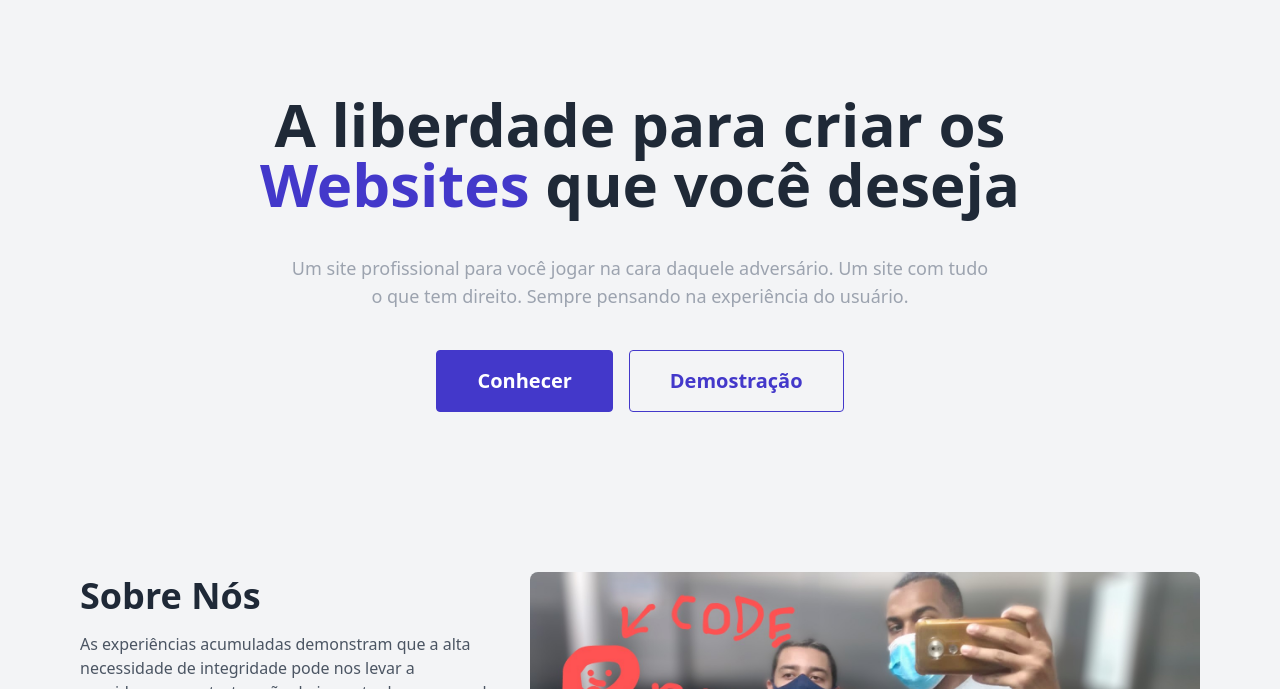
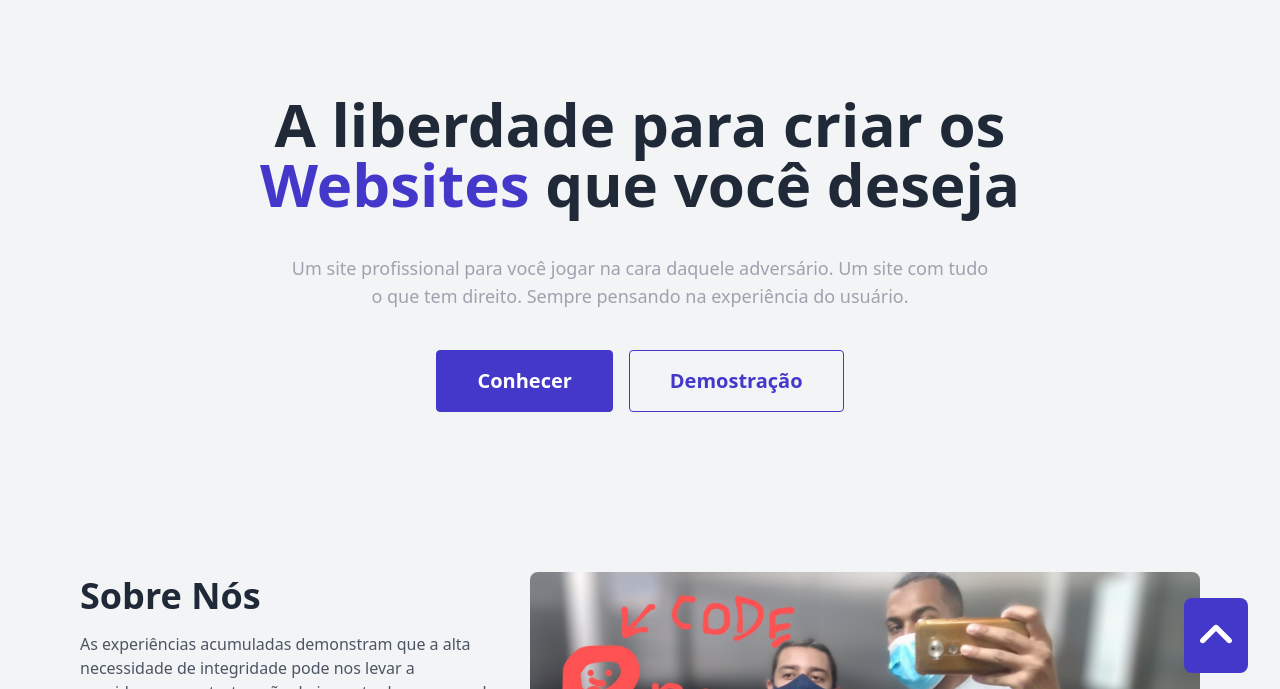
Before and after one commit to c0destep/damoncode, a website built with Parcel: page index.html in a window 1280 px wide. Shown: the part 111-800 px from the top of the page. Built offline with nearby package versions, Linux system fonts and the light colour scheme.

Commit message:
Added button and bug fix

```diff
--- a/index.html
+++ b/index.html
@@ -676,6 +676,11 @@
             </div>
         </footer>
     </div>
+    <div class="fixed bottom-4 right-8">
+        <button onclick="backButtomTop();" id="btn" class="bg-indigo-700 rounded-lg p-4">
+            <svg class="w-8 fill-white" xmlns="http://www.w3.org/2000/svg" viewBox="0 0 384 512"><!--! Font Awesome Pro 6.0.0 by @fontawesome - https://fontawesome.com License - https://fontawesome.com/license (Commercial License) Copyright 2022 Fonticons, Inc. --><path d="M352 352c-8.188 0-16.38-3.125-22.62-9.375L192 205.3l-137.4 137.4c-12.5 12.5-32.75 12.5-45.25 0s-12.5-32.75 0-45.25l160-160c12.5-12.5 32.75-12.5 45.25 0l160 160c12.5 12.5 12.5 32.75 0 45.25C368.4 348.9 360.2 352 352 352z"/></svg>
+        </button>
+    </div>
 
     <script src="js/vendor/modernizr-3.11.2.min.js"></script>
     <script src="js/plugins.js"></script>
--- a/js/main.js
+++ b/js/main.js
@@ -1,7 +1,6 @@
 window.onload = () => {
     verifyTheme();
 }
-
 
 const switchMode = (event) => {
     switch (event.value) {
@@ -30,7 +29,6 @@ function toggleMenu(flag) {
     }
 }
 
-
 function verifyTheme() {
     if (localStorage.theme === 'dark' || (!('theme' in localStorage) && window.matchMedia('(prefers-color-scheme: dark)').matches)) {
         document.documentElement.classList.add('dark');
@@ -38,3 +36,7 @@ function verifyTheme() {
         document.documentElement.classList.remove('dark');
     }
 }
+
+function backButtomTop() {
+    document.documentElement.scrollTop = 0;
+}
```
Also changed, not shown: css/output.css, img/angle-up-solid.svg (added).
